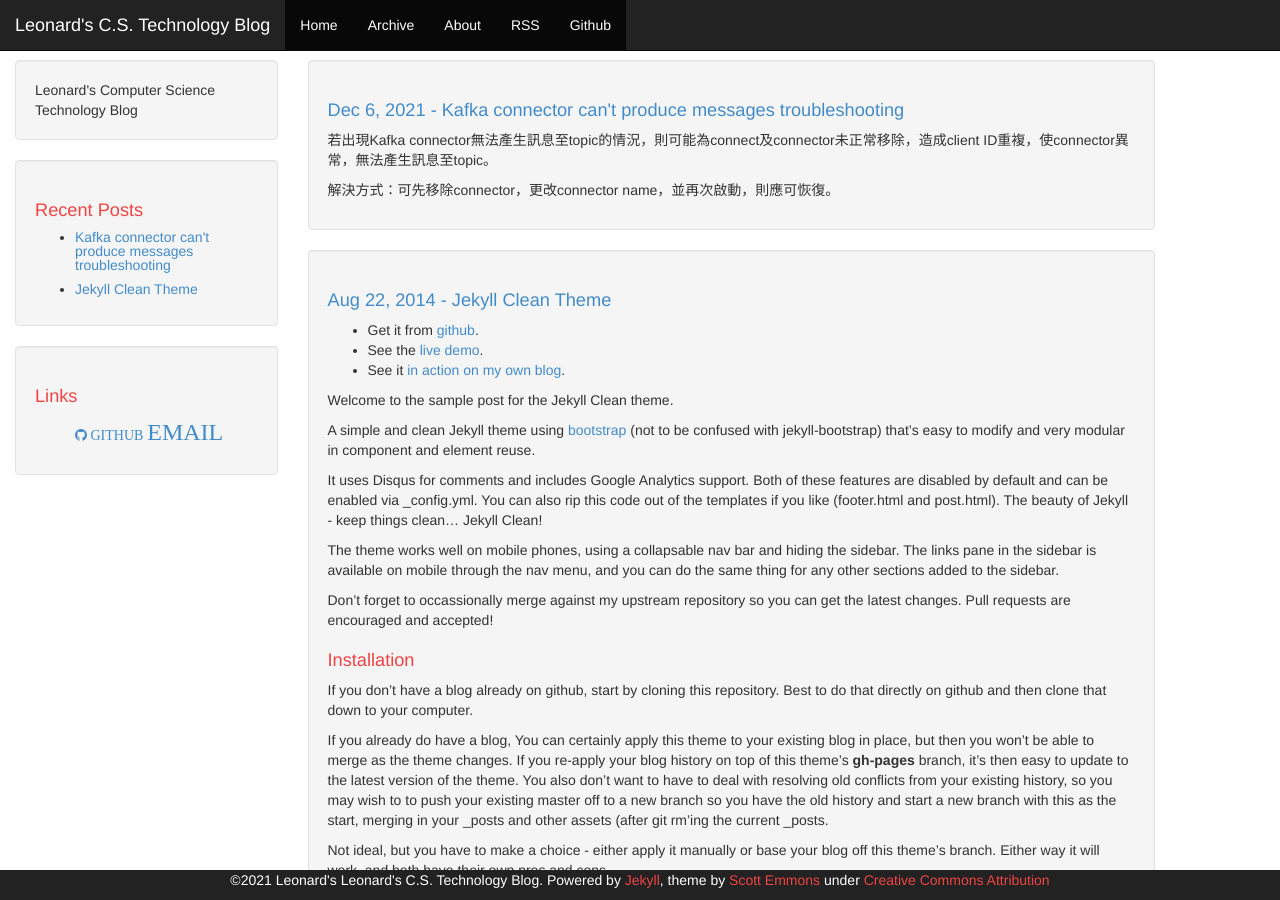
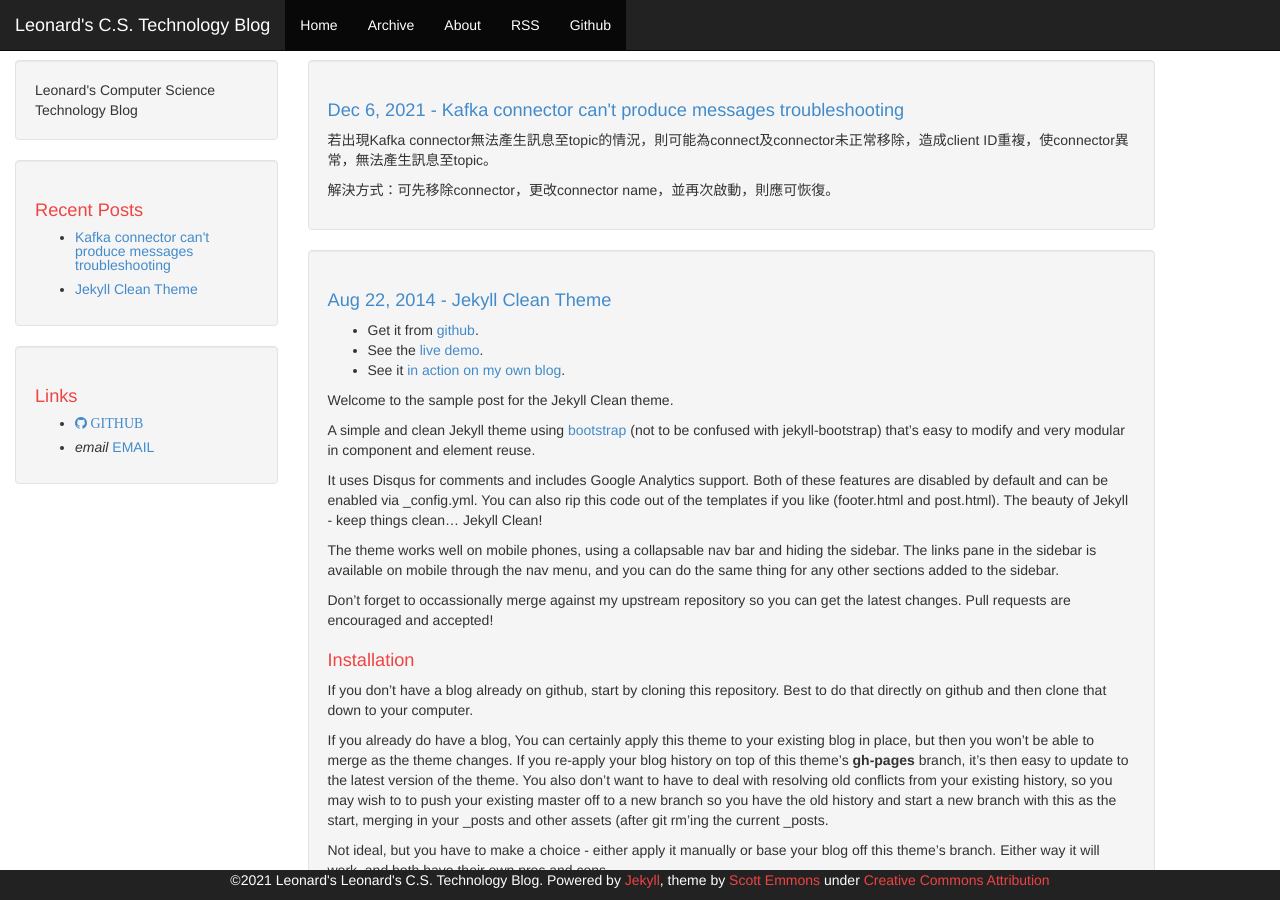
Before and after one commit to TsungJu/tsungju.github.io, a Jekyll site: the page built from index.html, in a window 1280 px wide and 900 px high. Built offline with Jekyll 4.4.1, drawn with Linux system fonts in a browser that asks for light colours; the list of posts is cut into pages by our own code.

Commit message:
Update links-list.html

```diff
--- a/_includes/links-list.html
+++ b/_includes/links-list.html
@@ -4,6 +4,6 @@
 
 <h1>Links</h1>
 <ul>
-  <a href="https://github.com/TsungJu" class="fa fa-github"> GITHUB</a>
-  <a href="e285171@hotmail.com" class="material-icons"> EMAIL</a>
+  <li><a href="https://github.com/TsungJu" class="fa fa-github"> GITHUB</a></li>
+  <li><i><class="material-icons">email</i><a href="e285171@hotmail.com"> EMAIL</a></li>
 </ul>
```
